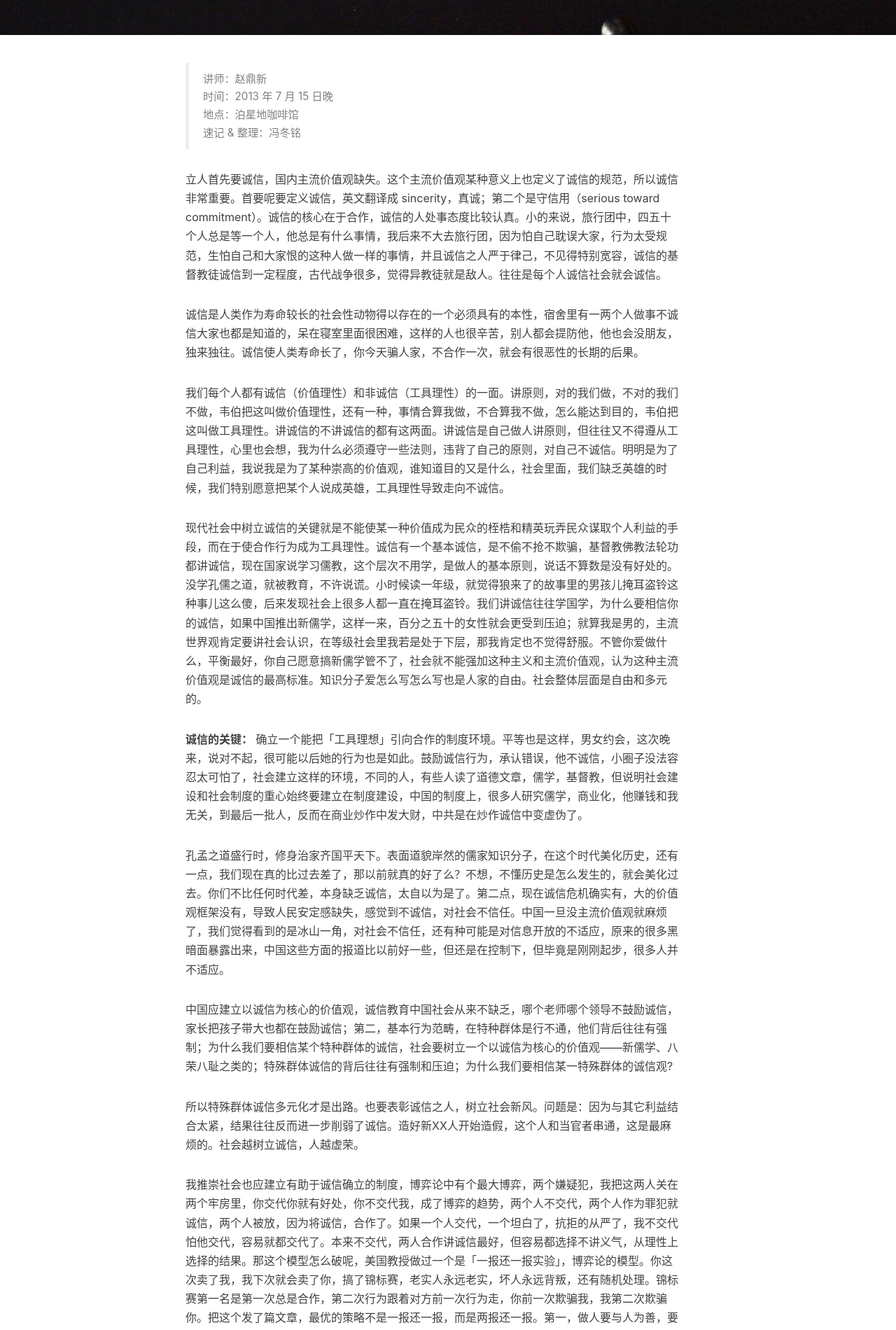
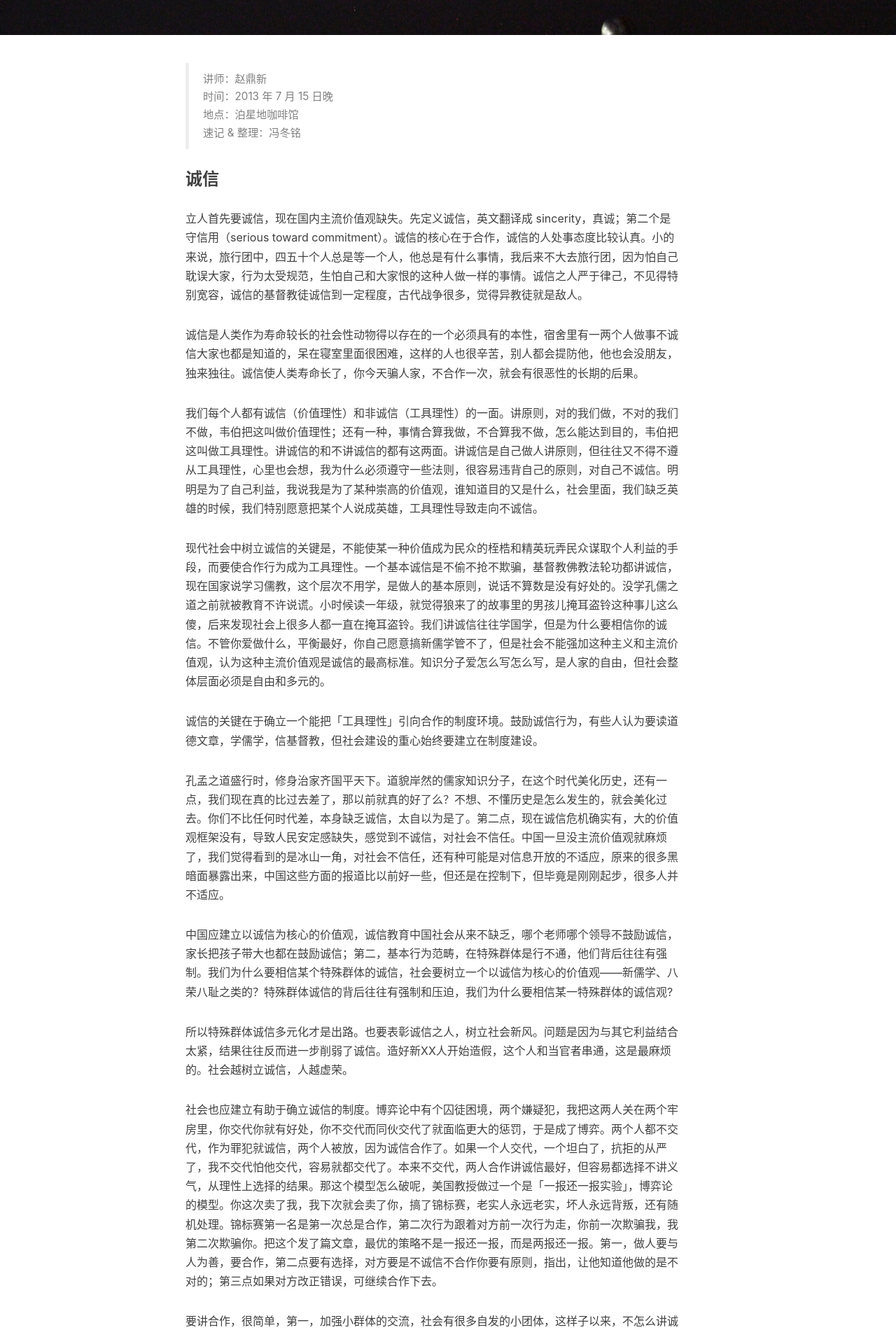
Before and after one commit to dgjj1991/LirenCollege.github.io, a Jekyll site: the page built from _posts/2013-07-15-zhaodingxin.md, in a window 1280 px wide. Shown: the part 407-2307 px from the top of the page at 70% size. Built offline with Jekyll 4.4.1, drawn with Linux system fonts in a browser that asks for light colours; nearby versions of some CDN libraries; comment, search, counter and statistics services are not loaded; some of the changed text lies outside the part shown.

Commit message:
解决侧边栏滚动条bug并且更新文章

```diff
--- a/_posts/2013-07-15-zhaodingxin.md
+++ b/_posts/2013-07-15-zhaodingxin.md
@@ -18,29 +18,39 @@
 >
 速记 & 整理：冯冬铭
 
-立人首先要诚信，国内主流价值观缺失。这个主流价值观某种意义上也定义了诚信的规范，所以诚信非常重要。首要呢要定义诚信，英文翻译成 sincerity，真诚；第二个是守信用（serious toward commitment）。诚信的核心在于合作，诚信的人处事态度比较认真。小的来说，旅行团中，四五十个人总是等一个人，他总是有什么事情，我后来不大去旅行团，因为怕自己耽误大家，行为太受规范，生怕自己和大家恨的这种人做一样的事情，并且诚信之人严于律己，不见得特别宽容，诚信的基督教徒诚信到一定程度，古代战争很多，觉得异教徒就是敌人。往往是每个人诚信社会就会诚信。
+### 诚信
+
+立人首先要诚信，现在国内主流价值观缺失。先定义诚信，英文翻译成 sincerity，真诚；第二个是守信用（serious toward commitment）。诚信的核心在于合作，诚信的人处事态度比较认真。小的来说，旅行团中，四五十个人总是等一个人，他总是有什么事情，我后来不大去旅行团，因为怕自己耽误大家，行为太受规范，生怕自己和大家恨的这种人做一样的事情。诚信之人严于律己，不见得特别宽容，诚信的基督教徒诚信到一定程度，古代战争很多，觉得异教徒就是敌人。
 
 诚信是人类作为寿命较长的社会性动物得以存在的一个必须具有的本性，宿舍里有一两个人做事不诚信大家也都是知道的，呆在寝室里面很困难，这样的人也很辛苦，别人都会提防他，他也会没朋友，独来独往。诚信使人类寿命长了，你今天骗人家，不合作一次，就会有很恶性的长期的后果。
 
-我们每个人都有诚信（价值理性）和非诚信（工具理性）的一面。讲原则，对的我们做，不对的我们不做，韦伯把这叫做价值理性，还有一种，事情合算我做，不合算我不做，怎么能达到目的，韦伯把这叫做工具理性。讲诚信的不讲诚信的都有这两面。讲诚信是自己做人讲原则，但往往又不得遵从工具理性，心里也会想，我为什么必须遵守一些法则，违背了自己的原则，对自己不诚信。明明是为了自己利益，我说我是为了某种崇高的价值观，谁知道目的又是什么，社会里面，我们缺乏英雄的时候，我们特别愿意把某个人说成英雄，工具理性导致走向不诚信。
+我们每个人都有诚信（价值理性）和非诚信（工具理性）的一面。讲原则，对的我们做，不对的我们不做，韦伯把这叫做价值理性；还有一种，事情合算我做，不合算我不做，怎么能达到目的，韦伯把这叫做工具理性。讲诚信的和不讲诚信的都有这两面。讲诚信是自己做人讲原则，但往往又不得不遵从工具理性，心里也会想，我为什么必须遵守一些法则，很容易违背自己的原则，对自己不诚信。明明是为了自己利益，我说我是为了某种崇高的价值观，谁知道目的又是什么，社会里面，我们缺乏英雄的时候，我们特别愿意把某个人说成英雄，工具理性导致走向不诚信。
 
-现代社会中树立诚信的关键就是不能使某一种价值成为民众的桎梏和精英玩弄民众谋取个人利益的手段，而在于使合作行为成为工具理性。诚信有一个基本诚信，是不偷不抢不欺骗，基督教佛教法轮功都讲诚信，现在国家说学习儒教，这个层次不用学，是做人的基本原则，说话不算数是没有好处的。没学孔儒之道，就被教育，不许说谎。小时候读一年级，就觉得狼来了的故事里的男孩儿掩耳盗铃这种事儿这么傻，后来发现社会上很多人都一直在掩耳盗铃。我们讲诚信往往学国学，为什么要相信你的诚信，如果中国推出新儒学，这样一来，百分之五十的女性就会更受到压迫；就算我是男的，主流世界观肯定要讲社会认识，在等级社会里我若是处于下层，那我肯定也不觉得舒服。不管你爱做什么，平衡最好，你自己愿意搞新儒学管不了，社会就不能强加这种主义和主流价值观，认为这种主流价值观是诚信的最高标准。知识分子爱怎么写怎么写也是人家的自由。社会整体层面是自由和多元的。
+现代社会中树立诚信的关键是，不能使某一种价值成为民众的桎梏和精英玩弄民众谋取个人利益的手段，而要使合作行为成为工具理性。一个基本诚信是不偷不抢不欺骗，基督教佛教法轮功都讲诚信，现在国家说学习儒教，这个层次不用学，是做人的基本原则，说话不算数是没有好处的。没学孔儒之道之前就被教育不许说谎。小时候读一年级，就觉得狼来了的故事里的男孩儿掩耳盗铃这种事儿这么傻，后来发现社会上很多人都一直在掩耳盗铃。我们讲诚信往往学国学，但是为什么要相信你的诚信。不管你爱做什么，平衡最好，你自己愿意搞新儒学管不了，但是社会不能强加这种主义和主流价值观，认为这种主流价值观是诚信的最高标准。知识分子爱怎么写怎么写，是人家的自由，但社会整体层面必须是自由和多元的。
 
-**诚信的关键：** 确立一个能把「工具理想」引向合作的制度环境。平等也是这样，男女约会，这次晚来，说对不起，很可能以后她的行为也是如此。鼓励诚信行为，承认错误，他不诚信，小圈子没法容忍太可怕了，社会建立这样的环境，不同的人，有些人读了道德文章，儒学，基督教，但说明社会建设和社会制度的重心始终要建立在制度建设，中国的制度上，很多人研究儒学，商业化，他赚钱和我无关，到最后一批人，反而在商业炒作中发大财，中共是在炒作诚信中变虚伪了。
+诚信的关键在于确立一个能把「工具理性」引向合作的制度环境。鼓励诚信行为，有些人认为要读道德文章，学儒学，信基督教，但社会建设的重心始终要建立在制度建设。
 
-孔孟之道盛行时，修身治家齐国平天下。表面道貌岸然的儒家知识分子，在这个时代美化历史，还有一点，我们现在真的比过去差了，那以前就真的好了么？不想，不懂历史是怎么发生的，就会美化过去。你们不比任何时代差，本身缺乏诚信，太自以为是了。第二点，现在诚信危机确实有，大的价值观框架没有，导致人民安定感缺失，感觉到不诚信，对社会不信任。中国一旦没主流价值观就麻烦了，我们觉得看到的是冰山一角，对社会不信任，还有种可能是对信息开放的不适应，原来的很多黑暗面暴露出来，中国这些方面的报道比以前好一些，但还是在控制下，但毕竟是刚刚起步，很多人并不适应。
+孔孟之道盛行时，修身治家齐国平天下。道貌岸然的儒家知识分子，在这个时代美化历史，还有一点，我们现在真的比过去差了，那以前就真的好了么？不想、不懂历史是怎么发生的，就会美化过去。你们不比任何时代差，本身缺乏诚信，太自以为是了。第二点，现在诚信危机确实有，大的价值观框架没有，导致人民安定感缺失，感觉到不诚信，对社会不信任。中国一旦没主流价值观就麻烦了，我们觉得看到的是冰山一角，对社会不信任，还有种可能是对信息开放的不适应，原来的很多黑暗面暴露出来，中国这些方面的报道比以前好一些，但还是在控制下，但毕竟是刚刚起步，很多人并不适应。
 
-中国应建立以诚信为核心的价值观，诚信教育中国社会从来不缺乏，哪个老师哪个领导不鼓励诚信，家长把孩子带大也都在鼓励诚信；第二，基本行为范畴，在特种群体是行不通，他们背后往往有强制；为什么我们要相信某个特种群体的诚信，社会要树立一个以诚信为核心的价值观——新儒学、八荣八耻之类的；特殊群体诚信的背后往往有强制和压迫；为什么我们要相信某一特殊群体的诚信观?
+中国应建立以诚信为核心的价值观，诚信教育中国社会从来不缺乏，哪个老师哪个领导不鼓励诚信，家长把孩子带大也都在鼓励诚信；第二，基本行为范畴，在特殊群体是行不通，他们背后往往有强制。我们为什么要相信某个特殊群体的诚信，社会要树立一个以诚信为核心的价值观——新儒学、八荣八耻之类的？特殊群体诚信的背后往往有强制和压迫，我们为什么要相信某一特殊群体的诚信观?
 
-所以特殊群体诚信多元化才是出路。也要表彰诚信之人，树立社会新风。问题是：因为与其它利益结合太紧，结果往往反而进一步削弱了诚信。造好新XX人开始造假，这个人和当官者串通，这是最麻烦的。社会越树立诚信，人越虚荣。
+所以特殊群体诚信多元化才是出路。也要表彰诚信之人，树立社会新风。问题是因为与其它利益结合太紧，结果往往反而进一步削弱了诚信。造好新XX人开始造假，这个人和当官者串通，这是最麻烦的。社会越树立诚信，人越虚荣。
 
-我推崇社会也应建立有助于诚信确立的制度，博弈论中有个最大博弈，两个嫌疑犯，我把这两人关在两个牢房里，你交代你就有好处，你不交代我，成了博弈的趋势，两个人不交代，两个人作为罪犯就诚信，两个人被放，因为将诚信，合作了。如果一个人交代，一个坦白了，抗拒的从严了，我不交代怕他交代，容易就都交代了。本来不交代，两人合作讲诚信最好，但容易都选择不讲义气，从理性上选择的结果。那这个模型怎么破呢，美国教授做过一个是「一报还一报实验」，博弈论的模型。你这次卖了我，我下次就会卖了你，搞了锦标赛，老实人永远老实，坏人永远背叛，还有随机处理。锦标赛第一名是第一次总是合作，第二次行为跟着对方前一次行为走，你前一次欺骗我，我第二次欺骗你。把这个发了篇文章，最优的策略不是一报还一报，而是两报还一报。第一，做人要与人为善，要合作，第二点要有选择，对方要是不诚信不合作你要有原则，指出，让他知道他做的是不对的；第三点如果对方改正错误，可继续合作下去。
+社会也应建立有助于确立诚信的制度。博弈论中有个囚徒困境，两个嫌疑犯，我把这两人关在两个牢房里，你交代你就有好处，你不交代而同伙交代了就面临更大的惩罚，于是成了博弈。两个人都不交代，作为罪犯就诚信，两个人被放，因为诚信合作了。如果一个人交代，一个坦白了，抗拒的从严了，我不交代怕他交代，容易就都交代了。本来不交代，两人合作讲诚信最好，但容易都选择不讲义气，从理性上选择的结果。那这个模型怎么破呢，美国教授做过一个是「一报还一报实验」，博弈论的模型。你这次卖了我，我下次就会卖了你，搞了锦标赛，老实人永远老实，坏人永远背叛，还有随机处理。锦标赛第一名是第一次总是合作，第二次行为跟着对方前一次行为走，你前一次欺骗我，我第二次欺骗你。把这个发了篇文章，最优的策略不是一报还一报，而是两报还一报。第一，做人要与人为善，要合作，第二点要有选择，对方要是不诚信不合作你要有原则，指出，让他知道他做的是不对的；第三点如果对方改正错误，可继续合作下去。
 
 要讲合作，很简单，第一，加强小群体的交流，社会有很多自发的小团体，这样子以来，不怎么讲诚信的人在自己的小团体里也会有约束感，小团体非常重要，这样子加强人不断在里面博弈。第二，加强稳定的社会交往，有人总结博弈重要的一点是可能要达到几千次以上合作才能顺利。也需要社会规范合作的制度环境，加强稳定的社会交往，有效的制裁不诚信行为并鼓励诚信行为。
 
-昆虫生态学，社会学的学习经历只有五年，后来却研究起社会学，长话就是我们这代人除了关心政治不知道关心什么，这代人太无聊了，小学的时候就说是知识分子，没有达到境界的自由，政策变了，我们整个人生就变了；共产之后，我记得一开始就，二十岁之前，最要命的时候就是齿轮，不懂三角函数，自学学不好，站在虚荣心角度，我把初中中学学了为了摩车轮，大家不知道周围发生什么，信息闭塞，我在宁夏看到了很多坏的形式，看到听到都不敢说，觉得自己赶上了坏的地方，读书读的多了看斯大林选集，买来资本论，看完去上课，看完了就以为自己是马克思主义者，一本恩格斯的自然辩证法，马克思的数学手稿，一看吓死了，要当伟大的思想家，我就开始学高中数学学微积分线性方程，知道多，什么都不敢说，怕做梦，梦话多，笔记是不记的，四人帮打到的时候，年轻人的去路，中国自由主义学者根本没办法，在这个很可怕的环境下，没法真正自我追求。前几天，美国斯诺登事件，这样子社会主义就没力量，在这种体制下自由主义天生感到道德高尚感，并自由玩弄道德高尚感，我们不理解，不敢相信毛的罪恶，不敢相信一切都是错的，所以就去考理科了。改行出国，眼界打开了，心中没怕。学生示威，和政府对华，前几年想都不敢想，结果实现了，不过后来的结果伤心要死。我在加拿大学生会，管使馆借录像带，国内闹事，海外也游行示威，在以个人身份游行示威，受到害怕游行示威的和游行示威的两方的指责，个人行为，作为民族首先要各种行为方式，事情过了，应该是同学，结果打得不可开交。89 过后杀人放火伤心要死，我改行的原因和鲁迅的原因很像，中国不能这样，1840 年后一直是悲剧悲剧，感觉自己要写一本好书，救人类，这是后话。前话是马上就要申请集体避难，咽不下去一口气，我不签字，如果就因为我组织了两次就枪毙我了就死了算了。有人打电话跟我谈心，让我赶快签字，我非常伤心。当游行示威，真心实意的对中国施压是不对的，我观察，观察游行示威中有很多人，玩弄女人起来，然后我赶快举行选举把位子推给人家。工具理性一点。当游行示威，大家马上真心实意的施压，我观察好多小心灵，很多人神奇，我能看到人的工具理性，大多人恨中共，很多是觉得是机会，我个人做不到，我的昆虫论文写不下去，我改行研究这回事儿吧。心情好了，把论文写完了，国家的声音再多元，内心反法西斯情绪，不能影响所有人，可以影响一些人，这个转折过程中，带着原来的这种情绪是毕业不了了。
+### 我的求学经历
 
-你是个积极分子你不是个学者。我尽量改行了，我老老实实把自己做好。我 94 年就拿到了，我目标明确，非常激情，我每天花十六七个小时看书，那一年始终最好，所以没有天才，人生已有目标就变聪明，但我这是第一次我把做学问看成热爱的东西，不怕吃苦，我文革过来的读书经历发现没有用，看马克思列宁斯大林黑格尔的东西，我发现是无用的，走向未来书，虽然是搞生物的，所以我并不是凭空而来，有功有目的有原来的积累，跟我们相比，大起大落在骨子里，工厂的吊车，脱扣，翻沙工，估计一米不到，都站不住，不知说什么，开玩笑把东西藏起来，出去找，刚找就发现东西掉下来。死了之后，你活过没活过你是不知道的。不选择把这个社会好好对人家，你们立人大学都有抱负，我这辈子最大的抱负就是不给人家找麻烦，这是我的抱负，好多抱负，从小的抱负，心里不好意思，要做到这一点比做到任何伟大理想的，修身治家治国品天下，你能容忍一个人做不到这一点，他会把你带到负的地方去。简单塑立人物，好了就马上好了，很偶然的机遇，工作理性，他不在乎父母，朋友工作，他才敢做极端的事情，他在社会小层面上是比较自私的，他做的事情还是对社会有好处的，如果把英雄人物过分美好，就比较可怕了，雷锋式人物。就是想办法，立人立人，做好小事情，从自己开始做起，从不给人家找麻烦开始做起。
+我本来学的是昆虫生态学，社会学的学习经历只有五年，后来却研究起社会学，长话就是我们这代人除了关心政治不知道关心什么，这代人太无聊了。政策变了，我们整个人生就变了。二十岁之前，不懂三角函数，自学学不好。大家不知道周围发生什么，信息闭塞，我在宁夏看到了很多坏的形式，看到听到都不敢说，觉得自己赶上了坏的地方。书读得多，看斯大林选集，买资本论，看完去上课，看完了就以为自己是马克思主义者，一本恩格斯的自然辩证法，马克思的数学手稿，一看吓死了，要当伟大的思想家，就开始学高中数学，学微积分线性方程。什么都不敢说，怕做梦，梦话多，笔记是不记的，四人帮打倒的时候，年轻人的去路，中国自由主义学者根本没办法，在这个很可怕的环境下，没法真正自我追求。
+
+我们不理解，不敢相信毛的罪恶，不敢相信一切都是错的，所以就去考理科了。改行出国，眼界打开了，心中没怕。学生示威，和政府对峙，前几年想都不敢想，结果实现了，不过后来的结果伤心要死。我在加拿大学生会，向使馆借录像带，国内闹事，海外也游行示威，以个人身份游行示威。但是受到害怕示威的和支持示威的两方的指责。本来是同学，结果打得不可开交。
+
+八九过后杀人放火伤心得要死，我改行的原因和鲁迅的原因很像，中国不能这样，1840 年后一直是悲剧悲剧，感觉自己要写一本好书，救人类，这是后话。前话是马上就要申请集体避难，咽不下一口气，我不签字。如果就因为我组织了两次游行就枪毙我，那我死了算了。有人打电话跟我谈心，让我赶快签字，我非常伤心。
+
+我观察，观察到游行示威中有很多人，玩弄起女人来，然后我赶快举行选举把位子推给人家。工具理性一点。游行示威的时候，大家真心实意的施压，我观察到好多小心灵，很多人非常神奇。我看到人的工具理性，大多人恨中共，很多是觉得是机会。我做不到，我的昆虫论文写不下去，我改行研究这回事儿吧。心情于是就好了，就把论文写完了。内心的反法西斯情绪，不能影响所有人，可以影响一些人，这个转折过程中，带着原来的这种情绪是毕业不了的。
+
+你是个积极分子你不是个学者。我尽量改行了，我老老实实把自己做好。我 94 年就拿到了（学位），我目标明确，非常激情，每天花十六七个小时看书，那一年始终最好，所以没有天才，人一有目标就变聪明，但我这是第一次把做学问看成热爱的东西，不怕吃苦。我发现文革过来的读书经历没有用，看马克思列宁斯大林黑格尔的东西，我发现是无用的，走向未来书，虽然是搞生物的，所以我并不是凭空而来，有功有目的有原来的积累，跟我们相比，大起大落在骨子里，工厂的吊车，脱扣，翻沙工，估计一米不到，都站不住，不知说什么，开玩笑把东西藏起来，出去找，刚找就发现东西掉下来。死了之后，你活过没活过你是不知道的。不选择把这个社会好好对人家，你们立人大学都有抱负，我这辈子最大的抱负就是不给人家找麻烦，这是我的抱负，好多抱负，从小的抱负，心里不好意思，要做到这一点比做到任何伟大理想的，修身治家治国品天下，你能容忍一个人做不到这一点，他会把你带到负的地方去。简单塑立人物，好了就马上好了，很偶然的机遇，工作理性，他不在乎父母，朋友工作，他才敢做极端的事情，他在社会小层面上是比较自私的，他做的事情还是对社会有好处的，如果把英雄人物过分美好，就比较可怕了，雷锋式人物。就是想办法，立人立人，做好小事情，从自己开始做起，从不给人家找麻烦开始做起。
 
 这种激进的方式，既然说是他们在受苦，我的观点，人家做乱世自己的事情，我们支持，我们支持的时候如何把干的人美化。如果我是政府，小事情不管，逐渐让社会发育起来，声音多元起来，中共平时打这个打那个大事情的时候找人谈判都难，到时候哪怕极端，有黑手就好了没人管了，乌合之众，你的长期压制导致的。作为学者，这个运动是怎样过来的，你们吸收什么样的东西，不是别人的东西。作者的洒脱，不会想着我能改变多少这个社会。你愿意搞什么党是你自己的事情，如果社会幼稚到一定地步，老百姓没常识，一般自杀事件就美化，大家都相信谣言，我们愿意把国家看的黑暗，怎么脱出这个环节，政府创作出真的环节，我是学者，因为我知道，学者是自我的本分，我说的话不是为某个群体说的，我是学者，你是社会运动者你要坚信自己的主义是好主义才行。这一来，骂是没有必要骂的，你首先要想到，早期出来的人不淘汰，89 柴玲怎么会出来，怎么改变这个环境出来，社会有权行动者最容易改变的局面，没有必要骂社会，学运骂，我会关系你运动选择了哪些人出来，跟运动变得极端化有关，还有一点就是我不在乎的，我不会想到书给特殊人看，它写出来就有自己的生命，他变成什么样子，怎么给世界留了这样的 message。
 
```
Also changed, not shown: _posts/2013-07-15-huangjianbo.md (+11 -10 lines), css/hux-blog.min.css.
